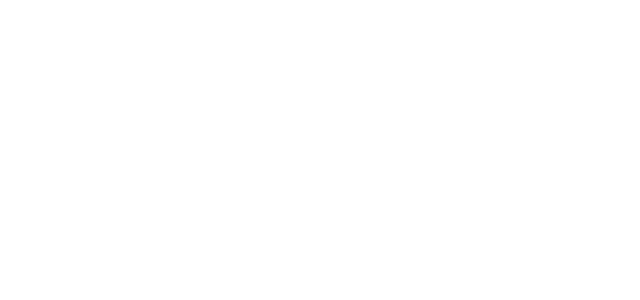
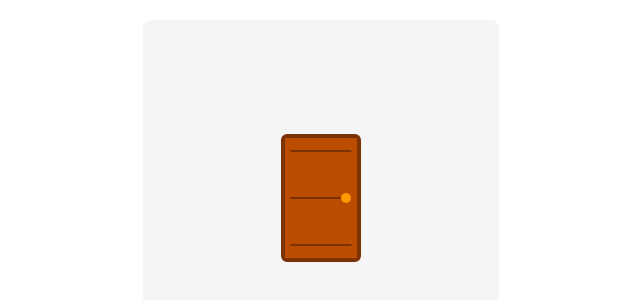
Before and after one commit to anishIA09/component-library, a Next.js app: page /perspective in a window 1280 px wide. Shown: the part 1802-2102 px from the top of the page, without its empty margins (319-959 px from the left). Before the commit the page ends 1600 px from the top, so only its background shows below. Built offline with nearby package versions, Linux system fonts and the light colour scheme.

Commit message:
feat: create door component

```diff
--- a/src/app/perspective/page.tsx
+++ b/src/app/perspective/page.tsx
@@ -1,3 +1,4 @@
+import { Door } from "@/components/(perspective)/door";
 import { DummyBox } from "@/components/(perspective)/dummy-box";
 import { Folder } from "@/components/(perspective)/folder";
 import React from "react";
@@ -7,6 +8,7 @@
     <div className="min-h-screen">
       <DummyBox />
       <Folder />
+      <Door />
     </div>
   );
 };
--- /dev/null
+++ b/src/components/(perspective)/door.tsx
@@ -0,0 +1,28 @@
+"use client";
+
+import React from "react";
+
+export const Door = () => {
+  return (
+    <div className="h-screen flex items-center justify-center">
+      <div className="size-[356px] rounded-mg bg-neutral-100 flex items-center justify-center rounded-lg">
+        <div className="perspective-distant group">
+          <div className="relative translate-3d w-20 h-32 border-4 rounded-md border-amber-900 flex items-center justify-center">
+            <p className="text-sm text-center">Welcome home!</p>
+            <div className="absolute inset-0 bg-amber-700 z-10 rotate-y-0 origin-left group-hover:-rotate-y-180 transition-transform duration-600 ease-in-out">
+              <div className="relative size-full p-1">
+                <div
+                  data-slot={"nob"}
+                  className="size-2.5 rounded-full bg-amber-500 absolute right-1.5 top-1/2 -translate-y-1/2 z-10"
+                />
+                <div className="h-0.5 w-[85%] bg-amber-900 left-1/2 -translate-x-1/2 absolute top-3" />
+                <div className="h-0.5 w-[85%] bg-amber-900 left-1/2 -translate-x-1/2 absolute bottom-3" />
+                <div className="h-0.5 w-[85%] bg-amber-900 left-1/2 -translate-x-1/2 absolute top-1/2 -translate-y-1/2" />
+              </div>
+            </div>
+          </div>
+        </div>
+      </div>
+    </div>
+  );
+};
```
